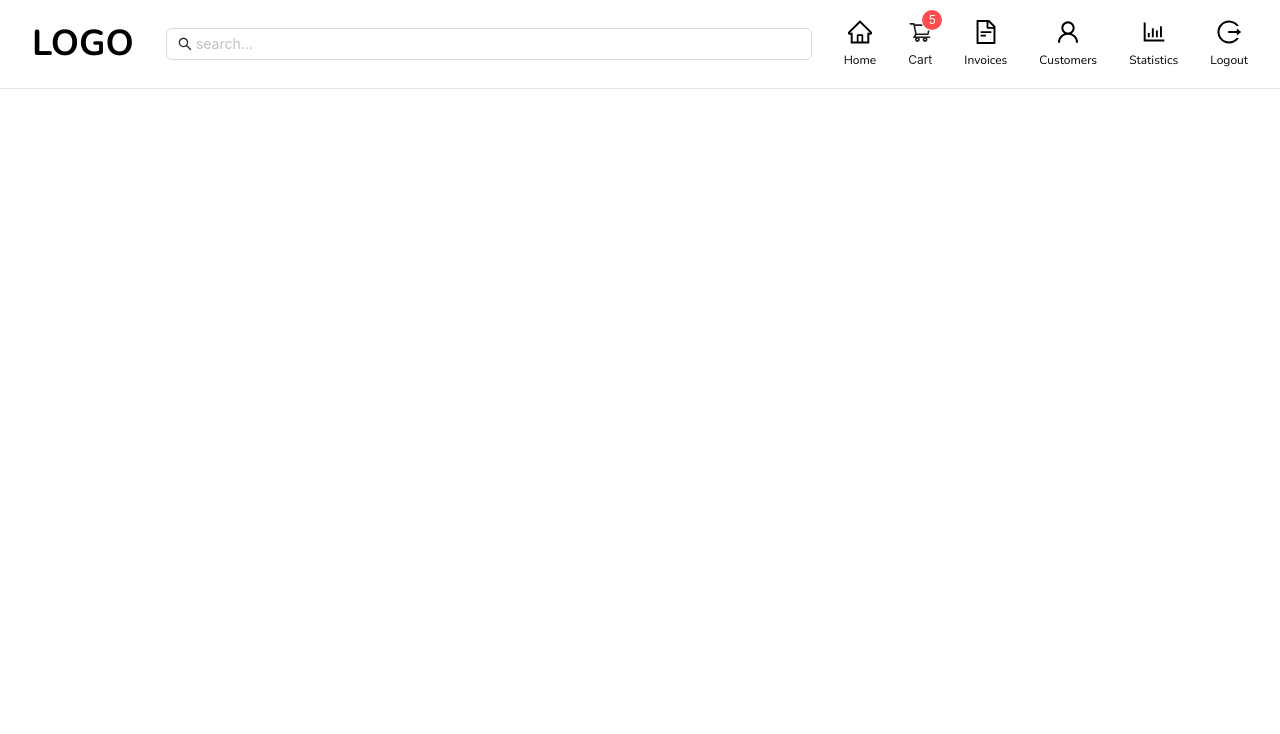
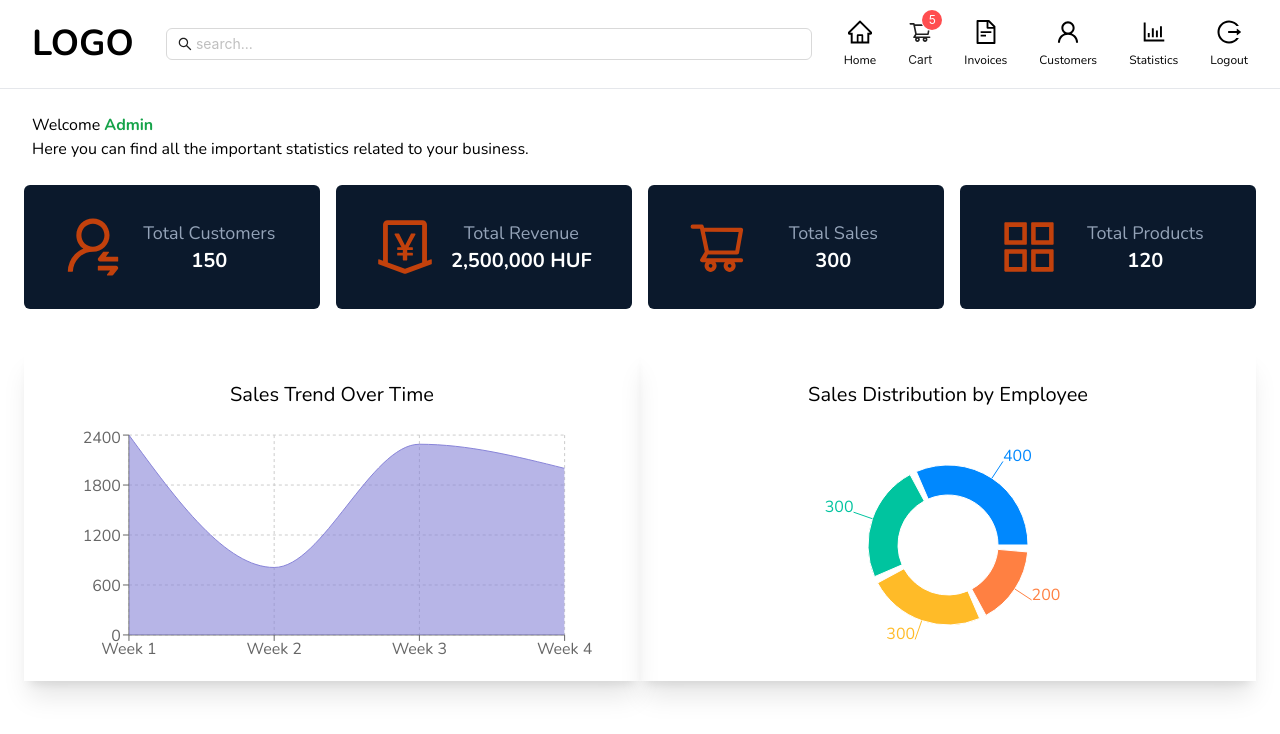
Before and after one commit to ozgedogru/pos-app, a React (Create React App) app: page /statistics in a window 1280 px wide. Shown: the top 734 px of the page. Built offline with nearby package versions, Linux system fonts and the light colour scheme.

Commit message:
create statisticPage

```diff
--- /dev/null
+++ b/src/components/StatisticCard.jsx
@@ -0,0 +1,56 @@
+import {
+  AppstoreOutlined,
+  MoneyCollectOutlined,
+  ShoppingCartOutlined,
+  UserSwitchOutlined,
+} from "@ant-design/icons";
+
+const statisticsData = [
+  {
+    title: "Total Customers",
+    value: 150,
+    icon: (
+      <UserSwitchOutlined className="text-5xl md:text-6xl text-orange-700" />
+    ),
+  },
+  {
+    title: "Total Revenue",
+    value: "2,500,000 HUF",
+    icon: (
+      <MoneyCollectOutlined className="text-5xl md:text-6xl text-orange-700" />
+    ),
+  },
+  {
+    title: "Total Sales",
+    value: 300,
+    icon: (
+      <ShoppingCartOutlined className="text-5xl md:text-6xl text-orange-700" />
+    ),
+  },
+  {
+    title: "Total Products",
+    value: 120,
+    icon: <AppstoreOutlined className="text-5xl md:text-6xl text-orange-700" />,
+  },
+];
+
+const StatisticCard = () => {
+  return (
+    <div className="statistic-cards grid grid-cols-2 md:grid-cols-4 my-6 gap-4">
+      {statisticsData.map((stat, index) => (
+        <div
+          key={index}
+          className="card-item bg-navy text-white p-4 md:px-6 md:py-8 rounded-md flex md:justify-evenly flex-wrap md:items-center justify-center"
+        >
+          <div>{stat.icon}</div>
+          <div className="flex flex-col justify-center md:items-center text-center min-w-36">
+            <p className="text-slate-400 text-sm md:text-lg">{stat.title}</p>
+            <p className="md:text-xl font-bold">{stat.value}</p>
+          </div>
+        </div>
+      ))}
+    </div>
+  );
+};
+
+export default StatisticCard;
--- a/src/pages/PageContent.jsx
+++ b/src/pages/PageContent.jsx
@@ -4,6 +4,7 @@ import HomePage from "./HomePage";
 import { BrowserRouter, Route, Routes } from "react-router-dom";
 import InvoicePage from "./InvoicePage";
 import CustomerPage from "./CustomerPage";
+import StatisticPage from "./StatisticPage";
 
 const PageContent = () => {
   return (
@@ -14,6 +15,7 @@ const PageContent = () => {
         <Route path="/cart" element={<CartPage />} />
         <Route path="/invoice" element={<InvoicePage />} />
         <Route path="/customers" element={<CustomerPage />} />
+        <Route path="/statistics" element={<StatisticPage />} />
       </Routes>
     </BrowserRouter>
   );
--- /dev/null
+++ b/src/pages/StatisticPage.jsx
@@ -0,0 +1,94 @@
+import StatisticCard from "../components/StatisticCard";
+import {
+  PieChart,
+  Pie,
+  Cell,
+  AreaChart,
+  Area,
+  XAxis,
+  YAxis,
+  Tooltip,
+  CartesianGrid,
+  ResponsiveContainer,
+} from "recharts";
+
+const StatisticPage = () => {
+  const salesData = [
+    { name: "Employee A", sales: 400 },
+    { name: "Employee B", sales: 300 },
+    { name: "Employee C", sales: 300 },
+    { name: "Employee D", sales: 200 },
+  ];
+  const areaChartData = [
+    { name: "Week 1", sales: 2400 },
+    { name: "Week 2", sales: 810 },
+    { name: "Week 3", sales: 2290 },
+    { name: "Week 4", sales: 2000 },
+  ];
+  const COLORS = ["#0088FE", "#00C49F", "#FFBB28", "#FF8042"];
+
+  return (
+    <div className="px-6">
+      <div className="px-2">
+        <h2>
+          Welcome <span className="text-green-600 font-bold">Admin</span>
+        </h2>
+        Here you can find all the important statistics related to your business.
+      </div>
+      <StatisticCard />
+      <div className="charts my-10 flex flex-col md:flex-row justify-around">
+        <div className="shadow-xl p-4 flex-1 flex flex-col items-center">
+          <h3 className="text-xl text-center my-4">Sales Trend Over Time</h3>
+          <ResponsiveContainer width="90%" height={240}>
+            <AreaChart
+              data={areaChartData}
+              margin={{ top: 10, right: 30, left: 0, bottom: 0 }}
+            >
+              <CartesianGrid strokeDasharray="3 3" />
+              <XAxis dataKey="name" />
+              <YAxis />
+              <Tooltip />
+              <Area
+                type="monotone"
+                dataKey="sales"
+                stroke="#8884d8"
+                fill="#8884d8"
+              />
+            </AreaChart>
+          </ResponsiveContainer>
+        </div>
+        <div className="shadow-xl p-4 flex-1 flex flex-col items-center">
+          <h3 className="text-xl text-center my-4">
+            Sales Distribution by Employee
+          </h3>
+          <ResponsiveContainer width="100%" height={240}>
+            <PieChart>
+              <Pie
+                data={salesData}
+                dataKey="sales"
+                nameKey="name"
+                cx="50%"
+                cy="50%"
+                outerRadius={80}
+                innerRadius={50}
+                fill="#8884d8"
+                paddingAngle={5}
+                label
+              >
+                {salesData.map((entry, index) => (
+                  <Cell
+                    key={`cell-${index}`}
+                    fill={COLORS[index % COLORS.length]}
+                  />
+                ))}
+              </Pie>
+              <Tooltip />
+            </PieChart>
+          </ResponsiveContainer>
+        </div>
+      </div>
+    </div>
+  );
+};
+
+export default StatisticPage;
```
